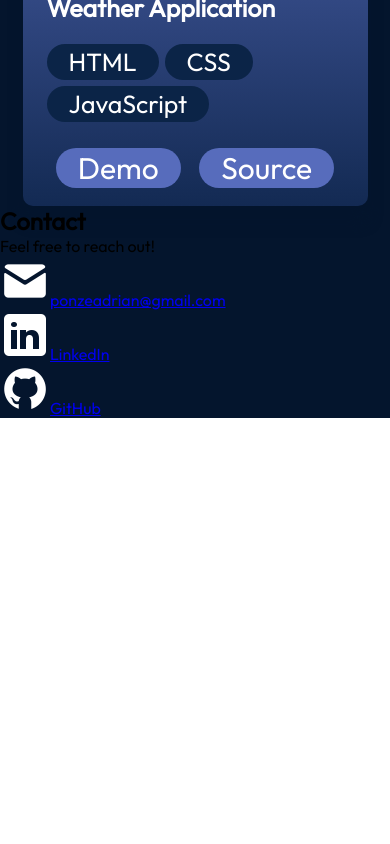
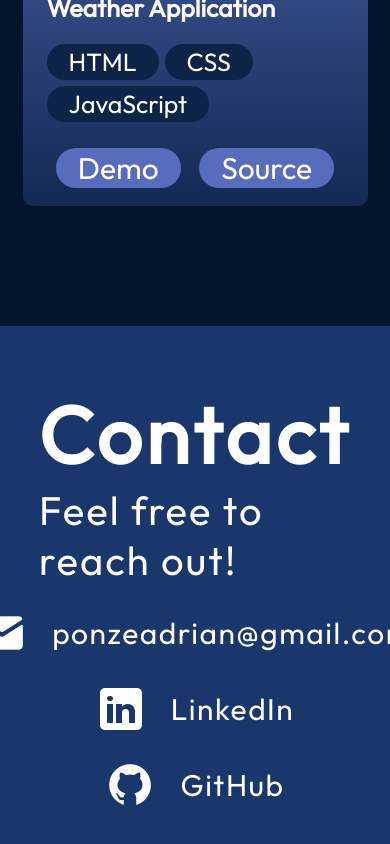
Before and after one commit to Y1va/React-Portfolio, a React (Vite) app in the folder react-portfolio/: page / in a window 390 px wide. Shown: the part 7403-8247 px from the top of the page. Before the commit the page ends 7821 px from the top, so only its background shows below. Built offline with nearby package versions, Linux system fonts and the light colour scheme.

Commit message:
Finished styling for contact section

```diff
--- a/react-portfolio/src/components/Contact/Contact.module.css
+++ b/react-portfolio/src/components/Contact/Contact.module.css
@@ -1,5 +1,63 @@
 @import '../../vars.css';
 
 .container {
+  color: var(--color-text);
+  margin-top: 120px;
+  background-color: var(--color-secondary);
+  display: flex;
+  flex-direction: row;
+  justify-content: space-evenly;
+  width: 100vw;
+  padding: 58px 10%;
+}
 
+.text h2 {
+  font-size: 80px;
+  font-weight: 700;
+  letter-spacing: 4px;
 }
+
+.text p {
+  font-size: 40px;
+  font-weight: 400;
+  letter-spacing: 2px;
+}
+
+.links {
+  display: flex;
+  flex-direction: column;
+  align-items: flex-start;
+  list-style: none;
+  gap: 26px;
+}
+
+.link {
+  display: flex;
+  align-items: center;
+  gap: 25px;
+}
+
+.link a {
+  color: var(--color-text);
+  text-decoration: none;
+  font-size: 30px;
+  font-weight: 400;
+  letter-spacing: 1.5px;
+}
+
+@media screen and (max-width: 830px) {
+  .container {
+    flex-direction: column;
+    gap: 23px;
+  }
+
+  .text {
+    display: flex;
+    flex-direction: column;
+    align-items: center;
+  }
+
+  .links {
+    align-items: center;
+  }
+}
```
